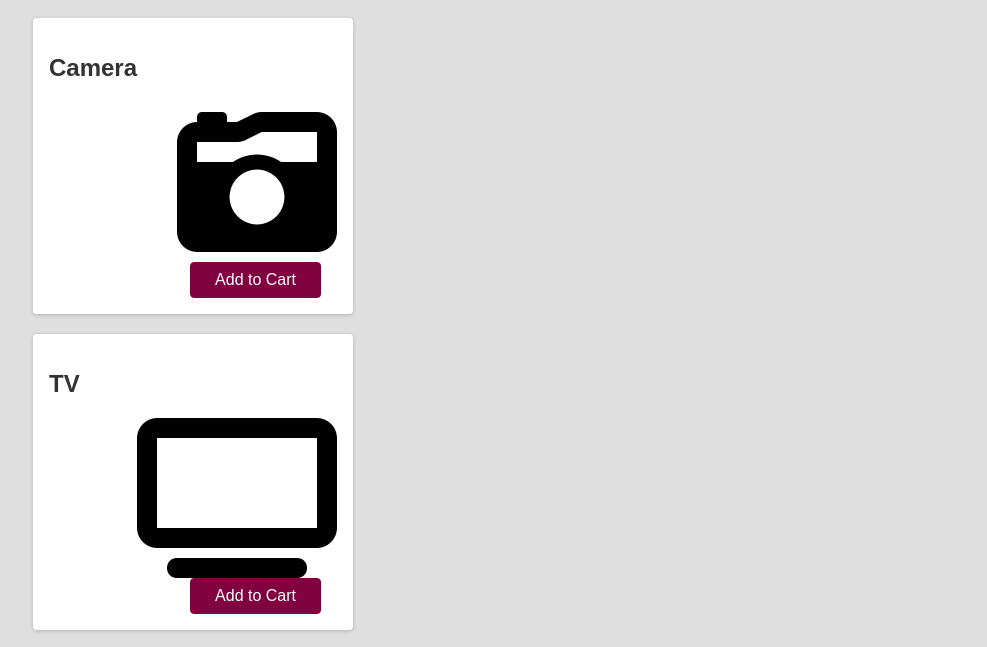
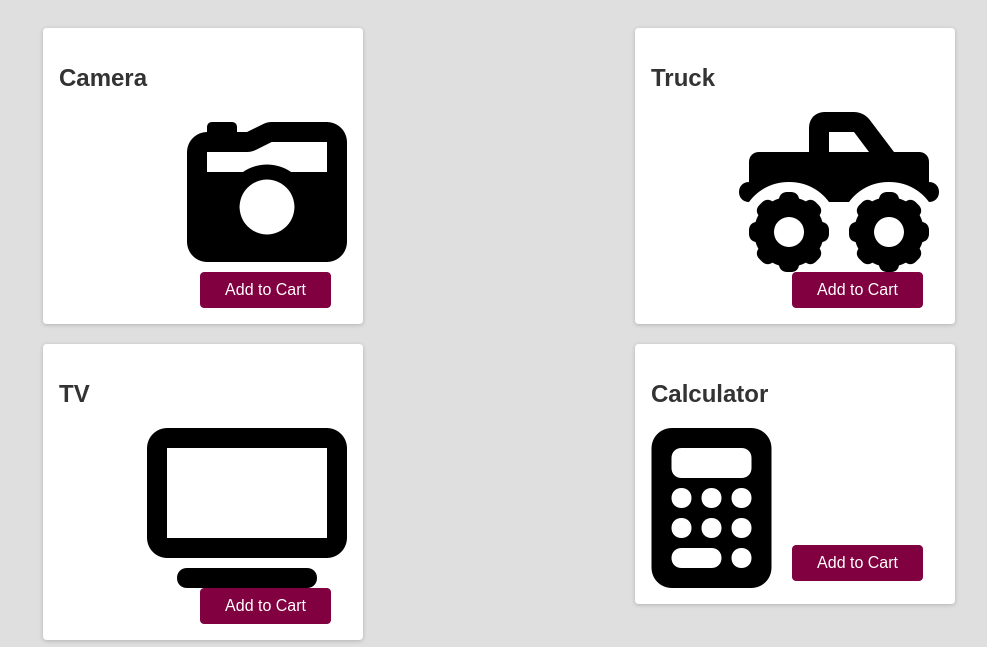
Before and after one commit to engti/target_training_html, a plain HTML site: page index.html in a window 1280 px wide. Shown: the part 88-735 px from the top of the page, without its empty margins (15-1002 px from the left). Drawn offline with Linux system fonts and the light colour scheme.

Commit message:
2 column layout

```diff
--- a/index.html
+++ b/index.html
@@ -80,6 +80,8 @@
         });
     </script>
 <!--Page Content Rendering-->
+    <div class="row">
+        <div class="column">
             <!--Camera-->
             <div class="card">
                 <h2>Camera</h2>
@@ -96,6 +98,8 @@
                 <button class="btn" onclick="adobeDataLayer.push({'event':'addToCart','product':{'name':'tv','unit':1,'price':400}})">Add to Cart</button>
                 </div>
             </div>
+        </div>
+        <div class="column">
             <!--Truck-->
             <div class="card">
                 <h2>Truck</h2>
@@ -112,6 +116,8 @@
                 <button class="btn" onclick="adobeDataLayer.push({'event':'addToCart','product':{'name':'calculator','unit':1,'price':33.5}})">Add to Cart</button>
                 </div>
             </div>
+        </div>
+    </div>
 </body>
 
 </html>
--- a/styles.css
+++ b/styles.css
@@ -72,3 +72,13 @@ h1, h2 {
   top: 0;
   left: 0;
 }
+
+.row {
+  display: flex;
+}
+
+.column {
+  flex: 50%;
+  padding: 10px;
+  height: 300px; /* Should be removed. Only for demonstration */
+}
```
Lines whose indentation alone changed are shown as unchanged.
